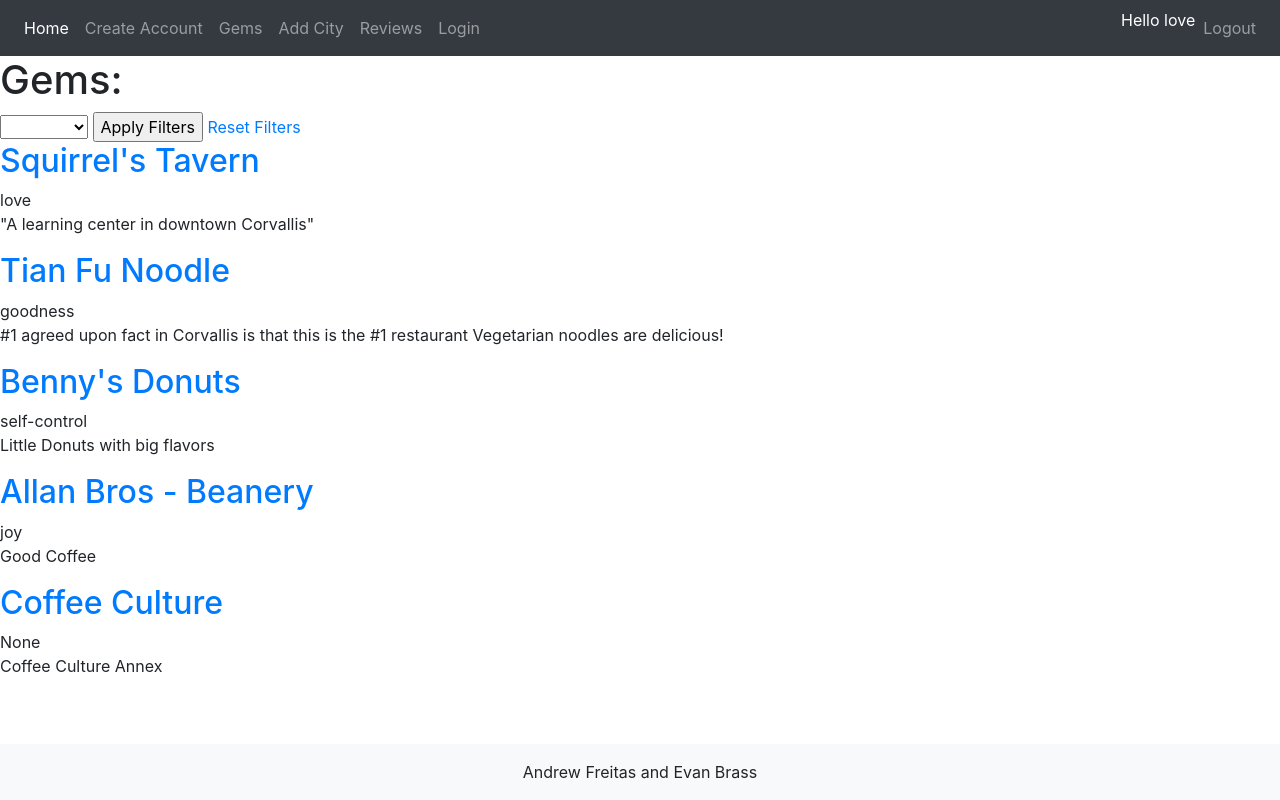
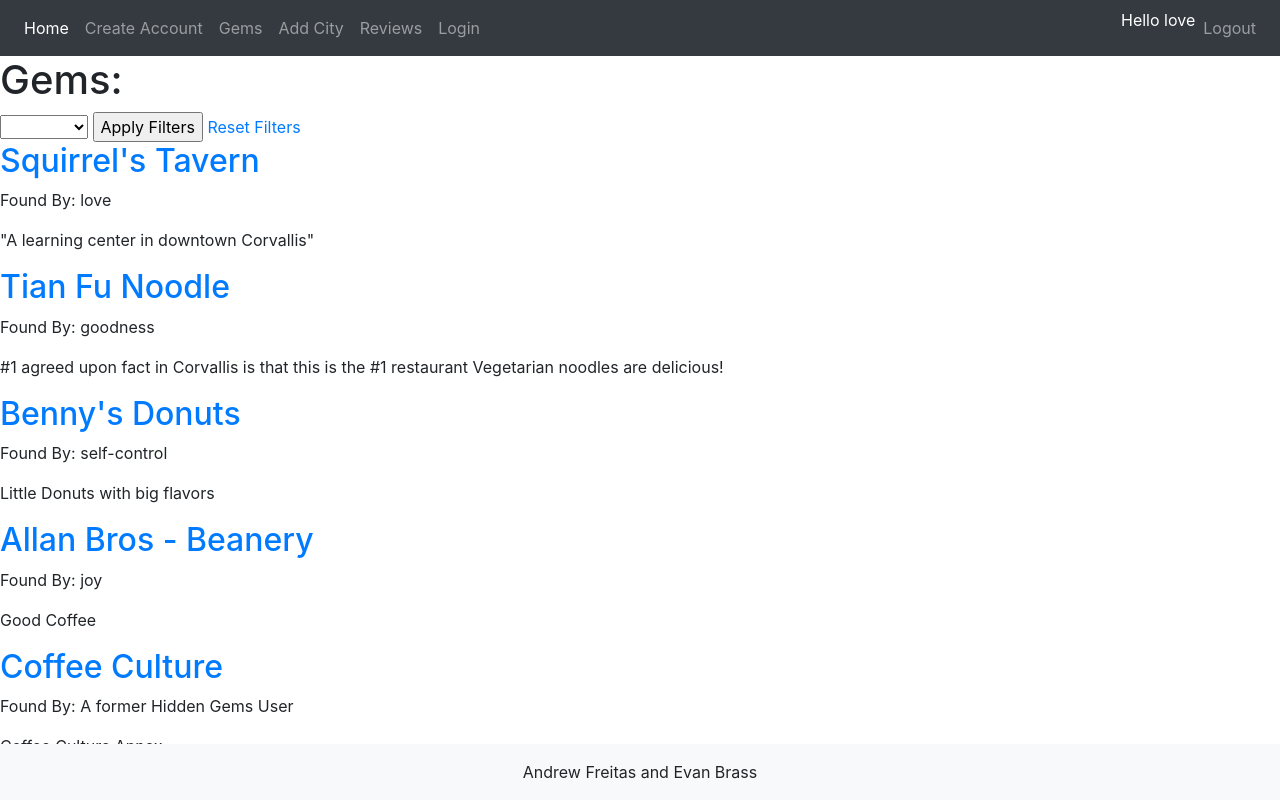
Before and after one commit to asfreitas/hiddengems, a Flask app: page /gems in a window 1280 px wide. Run offline with Flask 2, Linux system fonts and the light colour scheme; a user stored in the database is signed in; data comes from the database, SQL or seed files in the repository; some libraries are stand-ins or nearby versions.

Commit message:
More Gems stuff

```diff
--- a/src/app.py
+++ b/src/app.py
@@ -114,9 +114,47 @@
 		return render_tempalte("error.html", message = "Missing a gem id.")
 	else:
 		dbconn = mysql.connect()
+		cursor = dbconn.cursor(pymysql.cursors.DictCursor)
+
+		cursor.execute("""
+SELECT
+    `Gems`.`idGems`,
+    `Gems`.`name`,
+    `Gems`.`description`,
+    `Cities`.`name` AS `cityName`,
+    `Cities`.`idCities`,
+    `Users`.`username` AS `discoveredByUsername`,
+    COUNT(`Favorites`.`user`) AS `stars`
+FROM
+    `Gems`
+        LEFT JOIN
+    `Cities` ON `Gems`.`location` = `Cities`.`idCities`
+        LEFT JOIN
+    `Users` ON `Gems`.`created_by` = `Users`.`idUsers`
+        LEFT JOIN
+    `Favorites` ON `Gems`.`idGems` = `Favorites`.`gem`
+WHERE
+    `Gems`.`idGems` = %s
+GROUP BY `Gems`.`idGems`;
+		""", (gemId))
+		gem = cursor.fetchone()
+
+		cursor.execute("""
+SELECT
+    `Reviews`.`created`,
+    `Reviews`.`contents`,
+    `Users`.`username`
+FROM
+    `Reviews`
+        LEFT JOIN
+    `Users` ON `Users`.`idUsers` = `Reviews`.`written_by`
+WHERE
+    `Reviews`.`gem` = %s
+		""", (gemId))
+		reviews = cursor.fetchall()
 
 		dbconn.close()
-		return render_template("solo_gem.html", gem)
+		return render_template("solo_gem.html", gem = gem, reviews = reviews)
 
 @app.route("/login", methods=["GET", "POST"])
 def login():
--- a/src/templates/gems.html
+++ b/src/templates/gems.html
@@ -21,10 +21,14 @@
 	{% for gem in gems %}
 		<section>
 			<header>
-				<a href="{{url_for('gem_solo', gemId = gem.id)}}">
+				<a href="{{url_for('gem_solo', gemId = gem.idGems)}}">
 					<h2>{{ gem.name }}</h2>
 				</a>
-				<span>{{ gem.discoveredByUsername }}</span>
+				{% if (gem.discoveredByUsername == None) %}
+					<p>Found By: A former Hidden Gems User</p>
+				{% else %}
+					<p>Found By: {{ gem.discoveredByUsername }}</p>
+				{% endif %}
 			</header>
 			<p>{{ gem.description }}</p>
 		</section>
```
Also changed, not shown: src/templates/solo_gem.html (+13 -1 lines).
